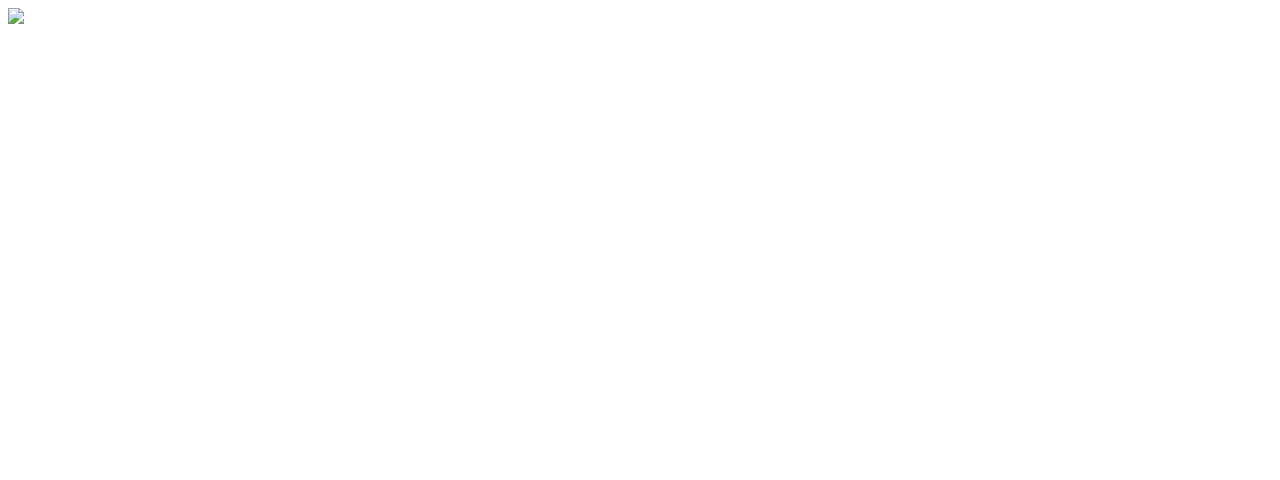
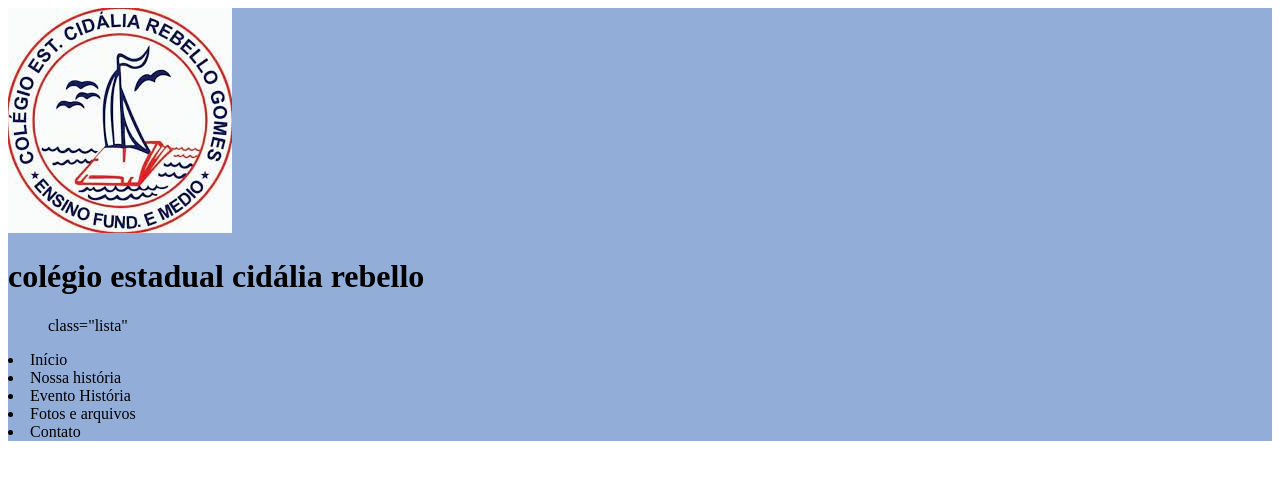
Before and after one commit to Moneybr5/rebeca, a plain HTML site: page index.html in a window 1280 px wide. Drawn offline with Linux system fonts and the light colour scheme.

Commit message:
Add files via upload

```diff
--- a/index.html
+++ b/index.html
@@ -3,16 +3,22 @@
 <head>
     <meta charset="UTF-8">
     <meta name="viewport" content="width=device-width, initial-scale=1.0">
-    <title>Cidalia Rebello Gomes</title>
+
+<link rel="stylesheet" href="style.css">
+<title>C.E.Cidália Rebello Gomes</title>
 </head>
-<header>
-<img src="download.jpeg"
-
-
-
-
+<header class="cabeçalho">
+<img src="download.jpeg" class="logocolegio">
+<h1 class="nomedaescola">colégio estadual cidália rebello</h1>
+<ul>class="lista"</ul>
+<li>Início</li>
+<li>Nossa história</li>
+<li>Evento História</li>
+<li>Fotos e arquivos</li>
+<li>Contato</li>
+</ul>
 </header>
 <body>
+ <section class="body">
 
-</body>
-</html>
+ </section>
```
Also changed, not shown: download.jpeg (added).
